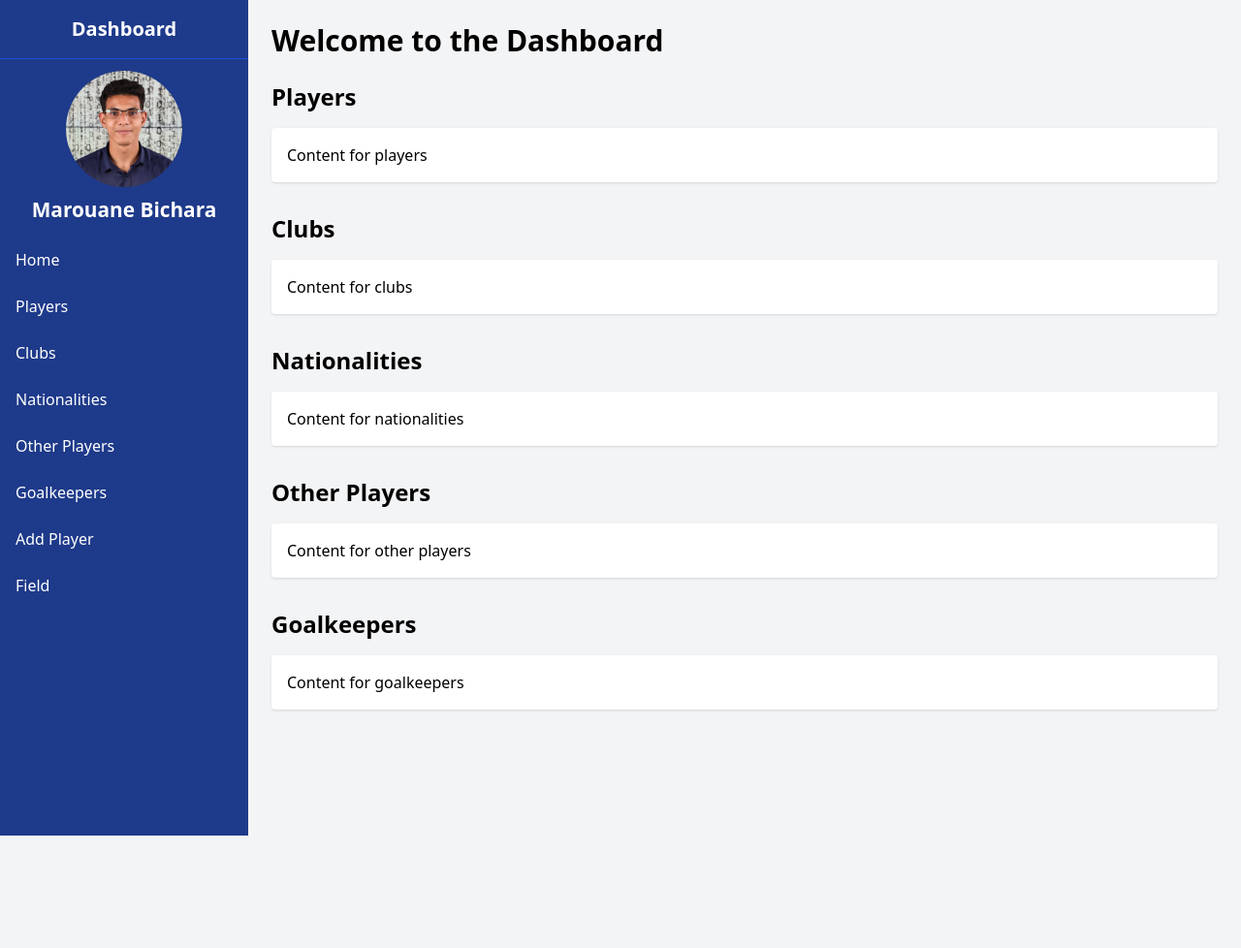
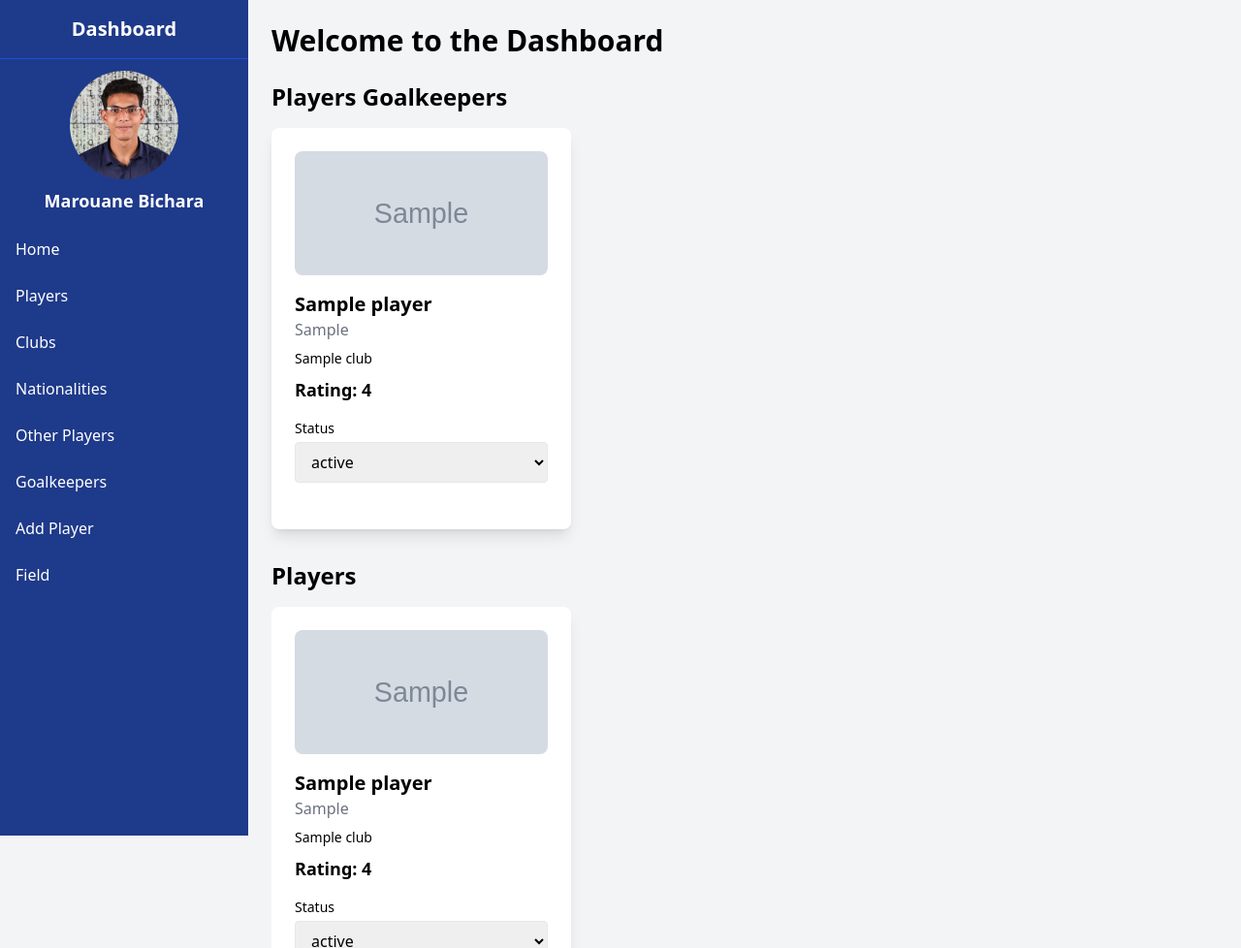
Before and after one commit to Marouane-bichara/backend-fut-champ, a PHP site: page / in a window 1280 px wide. Shown: the whole page at 97% size. Before the commit the page ends 862 px from the top, so only its background shows below. Run offline with PHP 8.4, Linux system fonts and the light colour scheme; tables that the repository leaves empty or names only in its code hold one stand-in row (values such as "Sample post"); grey boxes marked "Sample" are stand-in pictures.

Commit message:
creaing the dashboard

```diff
--- a/src/index.php
+++ b/src/index.php
@@ -1,18 +1,20 @@
 <!doctype html>
-<html>
+<html lang="en">
+
 <head>
   <meta charset="UTF-8">
   <meta name="viewport" content="width=device-width, initial-scale=1.0">
-  <link href="./output.css" rel="stylesheet">
+  <link href="../src/output.css" rel="stylesheet">
+  <title>Dashboard</title>
 </head>
+
 <body class="bg-gray-100">
   <div class="flex flex-col md:flex-row h-screen">
     <aside class="bg-blue-900 text-white w-full md:w-64 flex flex-col">
-
       <div class="p-4 text-center font-bold text-xl border-b border-blue-700">Dashboard</div>
-      <div class=" w-ful flex justify-center items-center mt-3 flex-col">
-           <img src="./images/marouane.jpg" alt="" class="w-[120px] rounded-[50%]">
-           <h2 class="font-bold text-[1.3em] mt-2">Marouane Bichara</h2>
+      <div class="flex justify-center items-center mt-3 flex-col">
+        <img src="./images/marouane.jpg" alt="Profile" class="w-28 rounded-full">
+        <h2 class="font-bold text-lg mt-2">Marouane Bichara</h2>
       </div>
       <nav class="flex-1 mt-4">
         <ul class="space-y-2">
@@ -27,37 +29,107 @@
         </ul>
       </nav>
     </aside>
-    <main class="flex-1 p-6 overflow-y-auto">
+
+    <main class="flex-1 p-6">
       <section class="mb-6">
         <h1 class="text-3xl font-bold">Welcome to the Dashboard</h1>
       </section>
-      <div id="players" class="mb-8">
+
+      <section id="playersGoal" class="mb-8">
+        <h2 class="text-2xl font-bold mb-4">Players Goalkeepers</h2>
+        <div class="grid grid-cols-1 md:grid-cols-2 lg:grid-cols-3 gap-6">
+          <?php
+          include("../config/databse.php");
+          $query = "SELECT players.name AS player_name, players.position, goolkeeper.rating, club.name AS club_name, players.status as playerStatus, players.photo as player_image , players.id FROM players
+                    JOIN goolkeeper ON goolkeeper.id_player = players.id
+                    JOIN club ON club.id_player = players.id";
+          $resault = mysqli_query($conn, $query);
+          $j = 0;
+          while ($row = mysqli_fetch_assoc($resault)) {
+
+            if($row["playerStatus"] == null)
+            {
+              $row["playerStatus"] = "Not selected";
+            }
+            echo "<div class='bg-white p-6 rounded-lg shadow-lg'>
+                                <div class='mb-4'>
+                      <img src='{$row['player_image']}' alt='Player Image' class='w-full h-32 object-cover rounded-lg'>
+                    </div>
+                    <h3 class='text-xl font-semibold'>{$row['player_name']}</h3>
+                    <p class='text-gray-500'>{$row['position']}</p>
+                    <p class='mt-2 text-sm'>{$row['club_name']}</p>
+                    <p class='mt-2 text-lg font-bold'>Rating: {$row['rating']}</p>
+                    <div class='mt-4'>
+                      <label class='block text-sm'>Status</label>
+                      <select id='status-{$row['player_name']}' class='playerselect w-full mt-1 border rounded px-3 py-2'>
+                        <option value='{$row['playerStatus']}'>{$row['playerStatus']}</option>
+                        <option value='Field'>Field</option>
+                        <option value='Reserve'>Reserve</option>
+                      </select>
+                    </div>
+                    <div class='p-3'>
+
+
+                    </div>
+
+                  </div>";
+                  $j++;
+          }
+          ?>
+        </div>
+      </section>
+
+      <section id="players" class="mb-8 overflow-y-auto max-h-[400px]">
         <h2 class="text-2xl font-bold mb-4">Players</h2>
-        <div class="bg-white p-4 rounded shadow">Content for players</div>
+        <div class="grid grid-cols-1 md:grid-cols-2 lg:grid-cols-3 gap-6">
+          <?php
+          $query = "SELECT players.name AS player_name, players.position, otherplayers.rating, club.name AS club_name , players.status as playerStatus , players.photo as player_image , players.id FROM players
+                    JOIN otherplayers ON otherplayers.id_player = players.id
+                    JOIN club ON club.id_player = players.id";
+          $resault = mysqli_query($conn, $query);
+$j = 0;
+          while ($row = mysqli_fetch_assoc($resault)) {
+            if($row["playerStatus"] == null)
+            {
+              $row["playerStatus"] = "Not selected";
+            }
+            echo "<div class='bg-white p-6 rounded-lg shadow-lg'>
+                    <div class='mb-4'>
+                      <img src='{$row['player_image']}' alt='Player Image' class='w-full h-32 object-cover rounded-lg'>
                     </div>
-      <div id="clubs" class="mb-8">
-        <h2 class="text-2xl font-bold mb-4">Clubs</h2>
-        <div class="bg-white p-4 rounded shadow">Content for clubs</div>
+                    <h3 class='playername text-xl font-semibold'>{$row['player_name']}</h3>
+                    <p class='text-gray-500'>{$row['position']}</p>
+                    <p class='mt-2 text-sm'>{$row['club_name']}</p>
+                    <p class='mt-2 text-lg font-bold'>Rating: {$row['rating']}</p>
+                    <div class='mt-4'>
+                      <label class='block text-sm'>Status</label>
+                      <select id='status-{$row['player_name']}' name='selectPlayer' class='playerselect w-full mt-1 border rounded px-3 py-2'>
+                        <option value='{$row['playerStatus']}'>{$row['playerStatus']}</option>
+                        <option value='Field'>Field</option>
+                        <option value='Reserve'>Reserve</option>
+                      </select>
                     </div>
-      <div id="nationality" class="mb-8">
-        <h2 class="text-2xl font-bold mb-4">Nationalities</h2>
-        <div class="bg-white p-4 rounded shadow">Content for nationalities</div>
+                    <div class='p-3'>
+
+
                     </div>
-      <div id="otherplayers" class="mb-8">
-        <h2 class="text-2xl font-bold mb-4">Other Players</h2>
-        <div class="bg-white p-4 rounded shadow">Content for other players</div>
+
+                  </div>";
+                  $j++;
+          }
+          ?>
         </div>
-      <div id="goalkeepers" class="mb-8">
-        <h2 class="text-2xl font-bold mb-4">Goalkeepers</h2>
-        <div class="bg-white p-4 rounded shadow">Content for goalkeepers</div>
-      </div>
+      </section>
     </main>
   </div>
+
+  <script src="../src/scripts/sendRequest.js"></script>
 </body>
+
 </html>
 
-<?php
- include("../config/databse.php");
 
 
+<?php
+
 ?>
--- a/src/output.css
+++ b/src/output.css
@@ -578,6 +578,10 @@ video {
   margin-bottom: 2rem;
 }
 
+.mt-1 {
+  margin-top: 0.25rem;
+}
+
 .mt-2 {
   margin-top: 0.5rem;
 }
@@ -614,6 +618,10 @@ video {
   display: grid;
 }
 
+.h-32 {
+  height: 8rem;
+}
+
 .h-\[100vh\] {
   height: 100vh;
 }
@@ -638,12 +646,20 @@ video {
   max-height: 10em;
 }
 
+.max-h-\[400px\] {
+  max-height: 400px;
+}
+
 .max-h-\[5em\] {
   max-height: 5em;
 }
 
 .max-h-\[600px\] {
   max-height: 600px;
+}
+
+.w-28 {
+  width: 7rem;
 }
 
 .w-\[1\.2em\] {
@@ -764,8 +780,16 @@ video {
   border-radius: 7px;
 }
 
+.rounded-full {
+  border-radius: 9999px;
+}
+
 .rounded-lg {
   border-radius: 0.5rem;
+}
+
+.border {
+  border-width: 1px;
 }
 
 .border-b {
@@ -815,6 +839,11 @@ video {
   background-color: rgb(255 255 255 / var(--tw-bg-opacity, 1));
 }
 
+.bg-blue-500 {
+  --tw-bg-opacity: 1;
+  background-color: rgb(59 130 246 / var(--tw-bg-opacity, 1));
+}
+
 .bg-\[url\(\'\.\.\/src\/images\/1387989\.jpg\'\)\] {
   background-image: url('../src/images/1387989.jpg');
 }
@@ -835,6 +864,11 @@ video {
   background-position: center;
 }
 
+.object-cover {
+  -o-object-fit: cover;
+     object-fit: cover;
+}
+
 .p-1 {
   padding: 0.25rem;
 }
@@ -853,6 +887,11 @@ video {
 
 .p-6 {
   padding: 1.5rem;
+}
+
+.px-3 {
+  padding-left: 0.75rem;
+  padding-right: 0.75rem;
 }
 
 .px-4 {
@@ -908,6 +947,11 @@ video {
   font-size: 4px;
 }
 
+.text-lg {
+  font-size: 1.125rem;
+  line-height: 1.75rem;
+}
+
 .text-sm {
   font-size: 0.875rem;
   line-height: 1.25rem;
@@ -920,6 +964,10 @@ video {
 
 .font-bold {
   font-weight: 700;
+}
+
+.font-semibold {
+  font-weight: 600;
 }
 
 .text-\[\#000000c0\] {
@@ -936,6 +984,11 @@ video {
   color: rgb(37 99 235 / var(--tw-text-opacity, 1));
 }
 
+.text-gray-500 {
+  --tw-text-opacity: 1;
+  color: rgb(107 114 128 / var(--tw-text-opacity, 1));
+}
+
 .text-gray-800 {
   --tw-text-opacity: 1;
   color: rgb(31 41 55 / var(--tw-text-opacity, 1));
@@ -946,16 +999,14 @@ video {
   color: rgb(255 255 255 / var(--tw-text-opacity, 1));
 }
 
-.shadow {
-  --tw-shadow: 0 1px 3px 0 rgb(0 0 0 / 0.1), 0 1px 2px -1px rgb(0 0 0 / 0.1);
-  --tw-shadow-colored: 0 1px 3px 0 var(--tw-shadow-color), 0 1px 2px -1px var(--tw-shadow-color);
-  box-shadow: var(--tw-ring-offset-shadow, 0 0 #0000), var(--tw-ring-shadow, 0 0 #0000), var(--tw-shadow);
-}
-
 .shadow-lg {
   --tw-shadow: 0 10px 15px -3px rgb(0 0 0 / 0.1), 0 4px 6px -4px rgb(0 0 0 / 0.1);
   --tw-shadow-colored: 0 10px 15px -3px var(--tw-shadow-color), 0 4px 6px -4px var(--tw-shadow-color);
   box-shadow: var(--tw-ring-offset-shadow, 0 0 #0000), var(--tw-ring-shadow, 0 0 #0000), var(--tw-shadow);
+}
+
+.duration-300 {
+  transition-duration: 300ms;
 }
 
 .hover\:bg-blue-500:hover {
@@ -1005,3 +1056,9 @@ video {
     flex-direction: row;
   }
 }
+
+@media (min-width: 1024px) {
+  .lg\:grid-cols-3 {
+    grid-template-columns: repeat(3, minmax(0, 1fr));
+  }
+}
--- /dev/null
+++ b/src/scripts/sendRequest.js
@@ -0,0 +1,17 @@
+document.addEventListener("DOMContentLoaded", () => {
+  let playergoals = document.querySelectorAll(".playerselect");
+
+
+  playergoals.forEach((playergoal) => {
+    playergoal.addEventListener("change", () => {
+      console.log("hello");
+    });
+  });
+});
+
+
+function updateplayer(j)
+{
+    console.log(j);
+
+}
```
Lines whose indentation alone changed are shown as unchanged.
